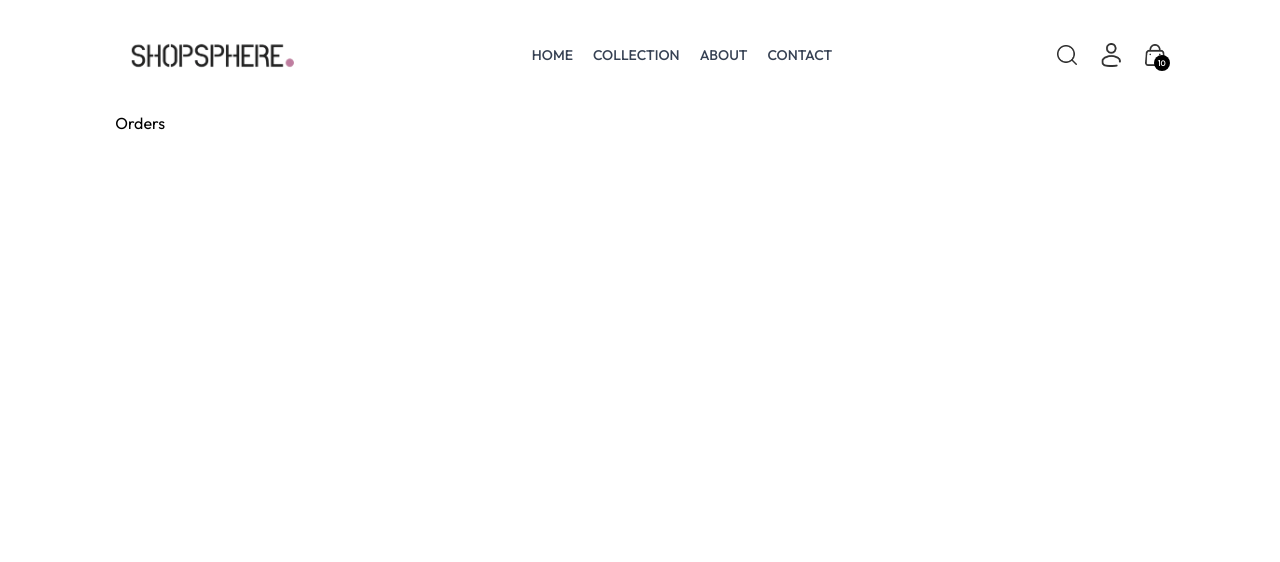
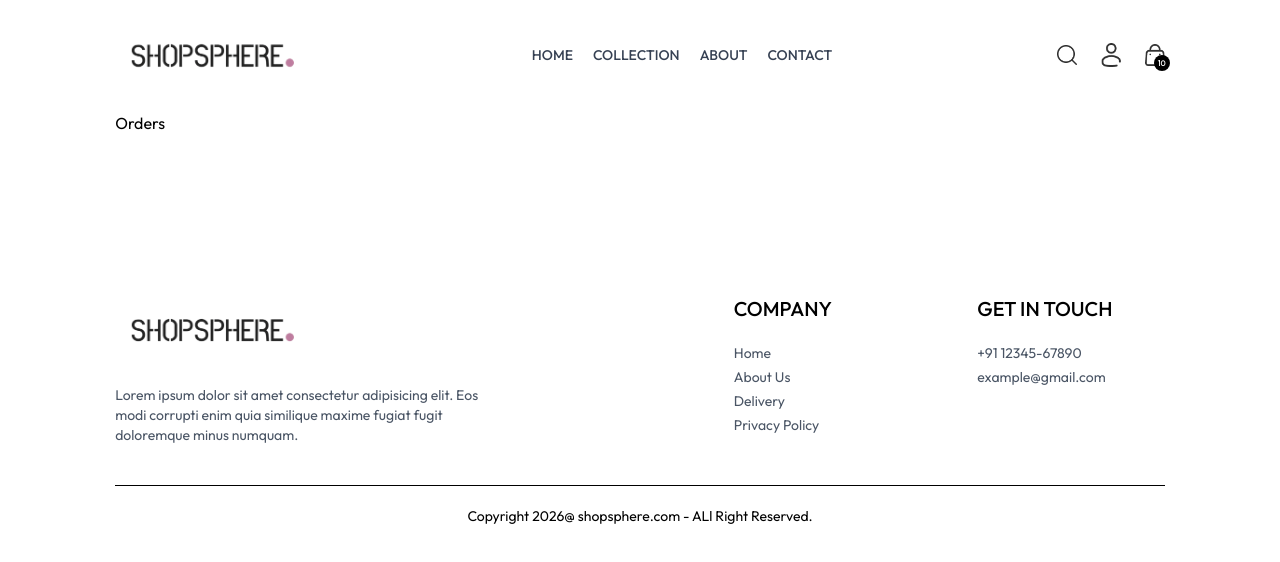
Before and after one commit to TanishMehta23/ShopSphere, a React (Vite) app in the folder frontend/: page /orders in a window 1280 px wide. Shown: the top 562 px of the page. Built offline with nearby package versions, Linux system fonts and the light colour scheme.

Commit message:
Implemented footer

```diff
--- a/frontend/src/components/Footer.jsx
+++ b/frontend/src/components/Footer.jsx
@@ -1,8 +1,43 @@
 import React from 'react'
+import { assets } from '../assets/assets'
 
 const Footer = () => {
   return (
-    <div></div>
+    <div>
+      <div className='flex flex-col sm:grid grid-cols-[3fr_1fr_1fr] gap-14 my-10 mt-40 text-sm'>
+
+        <div>
+          <img src={assets.logo} className='mb-5 w-48' alt="" />
+          <p className='w-full md:w-2/3 text-gray-600'>
+            Lorem ipsum dolor sit amet consectetur adipisicing elit. Eos modi corrupti enim quia similique maxime fugiat fugit doloremque minus numquam.
+          </p>
+        </div>
+
+        <div>
+          <p className='text-xl font-medium mb-5'>COMPANY</p>
+          <ul className='flex flex-col gap-1 text-gray-600'>
+            <li>Home</li>
+            <li>About Us</li>
+            <li>Delivery</li>
+            <li>Privacy Policy</li>
+          </ul>
+        </div>
+
+        <div>
+          <p className='text-xl font-medium mb-5'>GET IN TOUCH</p>
+          <ul className='flex flex-col gap-1 text-gray-600'>
+            <li>+91 12345-67890</li>
+            <li>example@gmail.com</li>
+          </ul>
+        </div>
+
+      </div>
+
+      <div className=''>
+        <hr />
+        <p className='py-5 text-sm text-center'>Copyright 2026@ shopsphere.com - ALl Right Reserved.</p>
+      </div>
+    </div>
   )
 }
 
```
